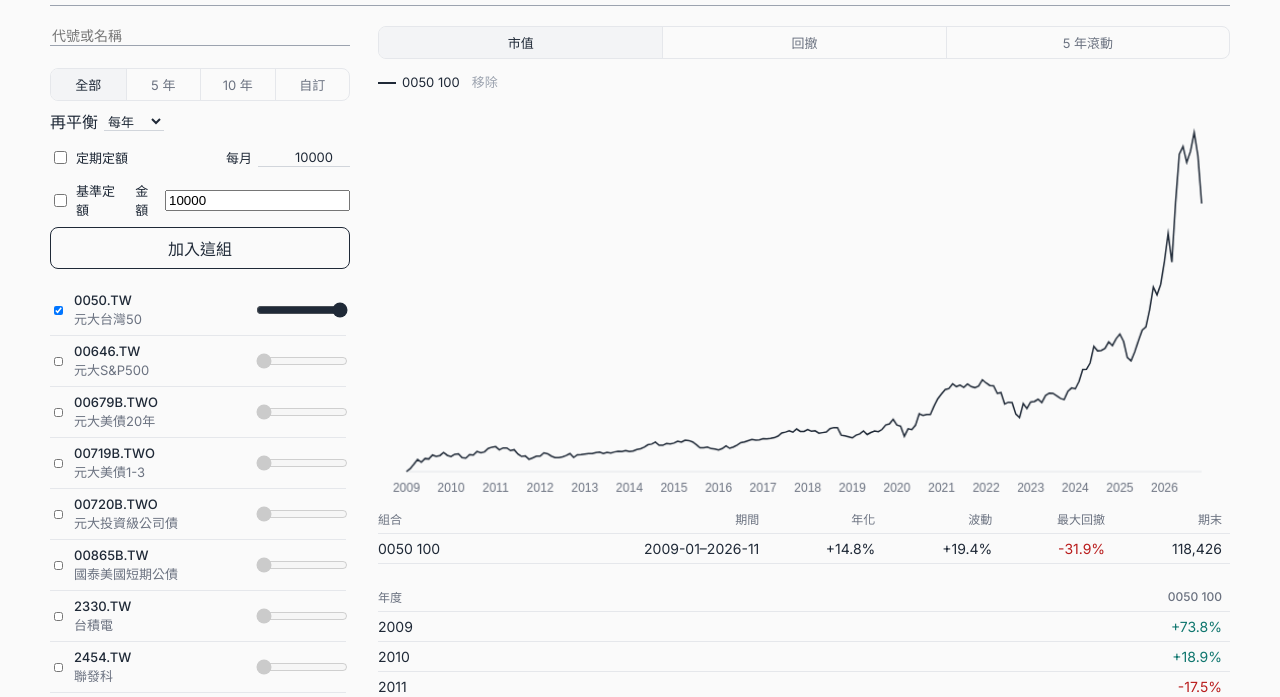
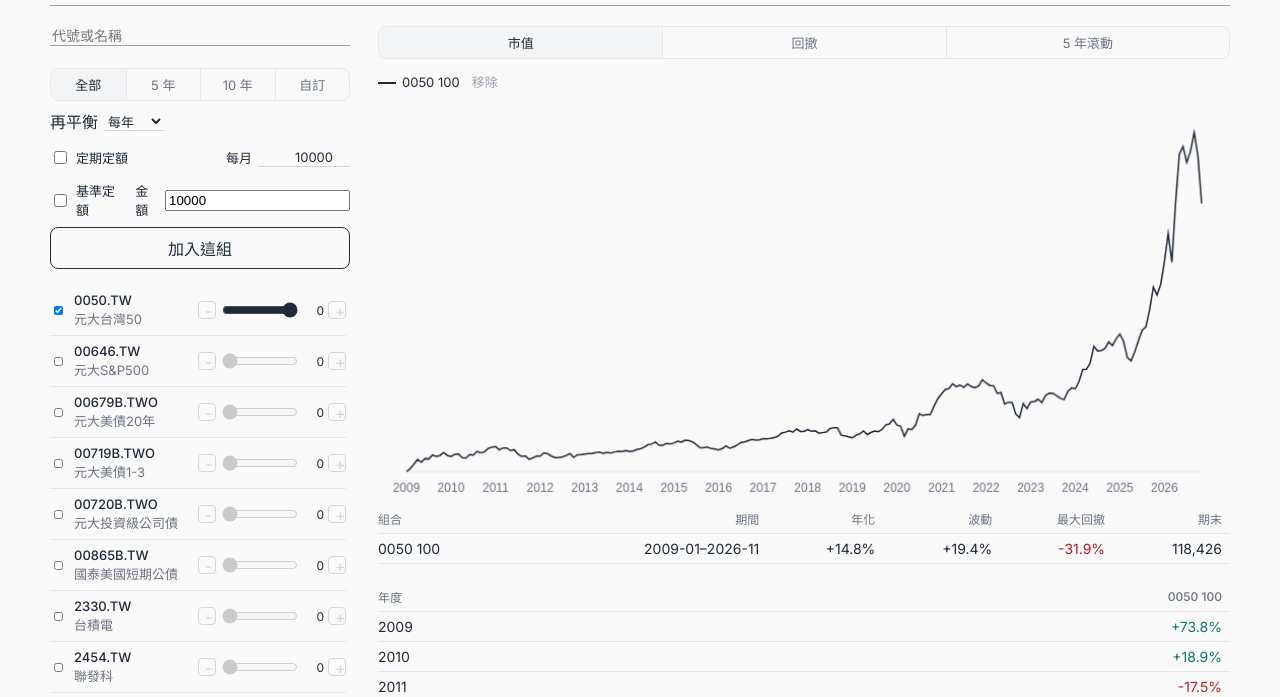
Before and after one commit to Tomlord1122/tomtom-investment, a plain HTML site: page web/index.html in a window 1280 px wide. Shown: the part 99-796 px from the top of the page. Drawn offline with Linux system fonts and the light colour scheme.

Commit message:
feat(compare): show weight and step it by one
Signed-off-by: Tom Liu (Liu Hsiu-Chi) <0xtomlord1122@gmail.com>

```diff
--- a/web/app.js
+++ b/web/app.js
@@ -172,16 +172,36 @@ function renderPicker(data) {
     row.innerHTML = `
       <input type="checkbox" value="${item.symbol}">
       <span><strong>${item.symbol}</strong><small>${item.name}</small></span>
-      <input class="weight" type="range" min="0" max="100" value="0" disabled>
+      <span class="slider">
+        <button type="button" class="step" data-step="-1" disabled>-</button>
+        <input class="weight" type="range" min="0" max="100" value="0" disabled>
+        <output>0</output>
+        <button type="button" class="step" data-step="1" disabled>+</button>
+      </span>
     `;
     const box = row.querySelector('input[type="checkbox"]');
     const weight = row.querySelector(".weight");
+    const output = row.querySelector("output");
+    const setWeight = (value) => {
+      weight.value = String(Math.min(100, Math.max(0, value)));
+      output.textContent = weight.value;
+      checkWeights();
+    };
     box.addEventListener("change", () => {
       weight.disabled = !box.checked;
-      if (box.checked && Number(weight.value) === 0) weight.value = "50";
-      checkWeights();
+      row.querySelectorAll(".step").forEach((button) => { button.disabled = !box.checked; });
+      if (box.checked && Number(weight.value) === 0) setWeight(50);
+      else setWeight(Number(weight.value));
     });
-    weight.addEventListener("input", checkWeights);
+    weight.addEventListener("input", () => setWeight(Number(weight.value)));
+    row.querySelectorAll(".step").forEach((button) => {
+      button.addEventListener("click", () => {
+        box.checked = true;
+        weight.disabled = false;
+        row.querySelectorAll(".step").forEach((item) => { item.disabled = false; });
+        setWeight(Number(weight.value) + Number(button.dataset.step));
+      });
+    });
     picker.appendChild(row);
   });
   document.querySelector("#filter").addEventListener("input", (event) => {
@@ -196,6 +216,7 @@ function checkWeights() {
   const total = Object.values(selectedWeights()).reduce((sum, value) => sum + value, 0);
   const error = document.querySelector("#weight-error");
   error.hidden = total <= 100;
+  error.textContent = `勾選的比例加總 ${total}，不能超過 100`;
   return total <= 100;
 }
 
@@ -209,6 +230,8 @@ function loadMix(index) {
     box.checked = value > 0;
     weight.disabled = value === 0;
     weight.value = String(value);
+    row.querySelector("output").textContent = String(value);
+    row.querySelectorAll(".step").forEach((button) => { button.disabled = value === 0; });
   });
   document.querySelector("#dca").checked = mix.dca;
   document.querySelector("#amount").value = String(mix.monthly);
--- a/web/styles.css
+++ b/web/styles.css
@@ -78,7 +78,7 @@ aside {
 
 .pick {
   display: grid;
-  grid-template-columns: 16px 1fr 92px;
+  grid-template-columns: 16px 1fr 148px;
   gap: 8px;
   align-items: center;
   padding: 7px 0;
@@ -99,10 +99,26 @@ aside {
   text-align: right;
 }
 
-.weight {
-  width: 92px;
-  accent-color: #1f2937;
+.slider {
+  display: grid;
+  grid-template-columns: 18px 1fr 24px 18px;
+  gap: 4px;
+  align-items: center;
 }
+
+.weight { width: 100%; accent-color: #1f2937; }
+
+.slider output { font-size: 12px; text-align: right; }
+
+.step {
+  width: 18px;
+  height: 18px;
+  border: 1px solid #d1d5db;
+  border-radius: 4px;
+  line-height: 16px;
+}
+
+.step:disabled { color: #d1d5db; }
 
 .error { color: #b91c1c; font-size: 12px; }
 
```
